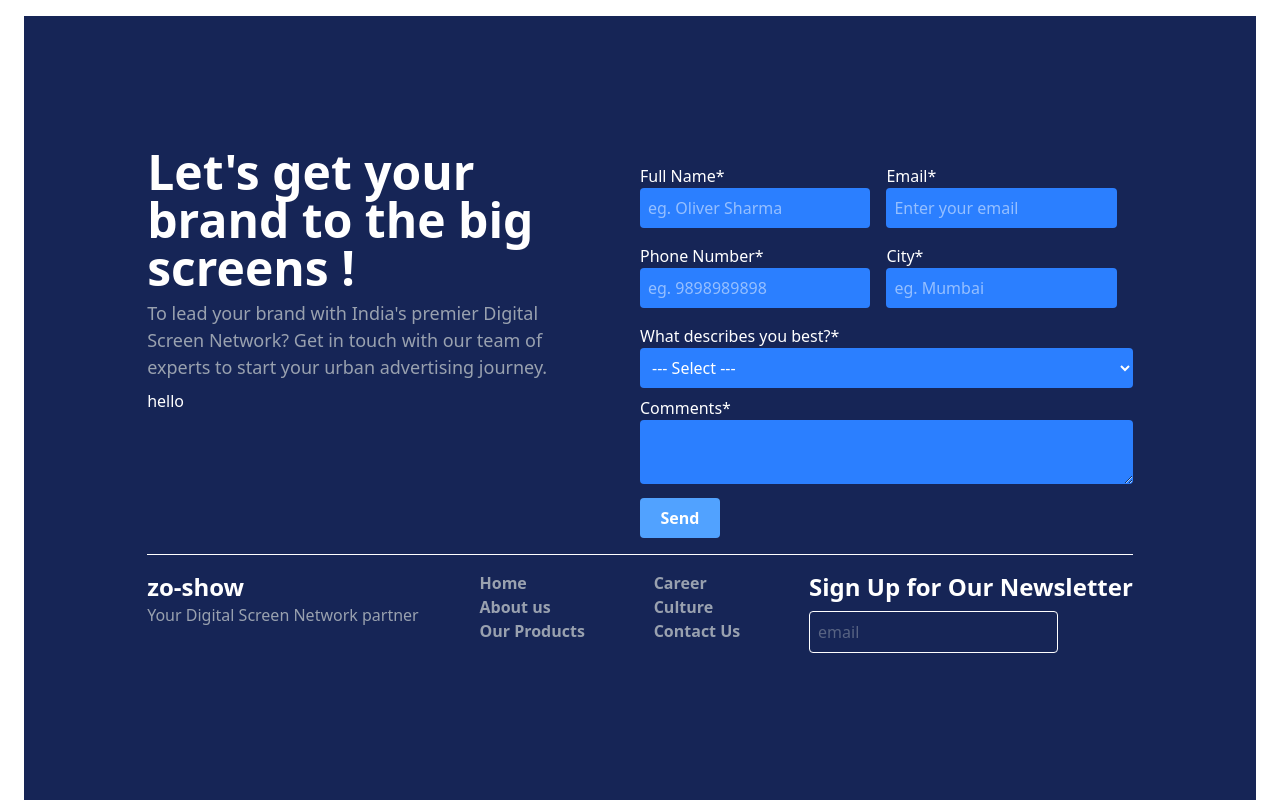
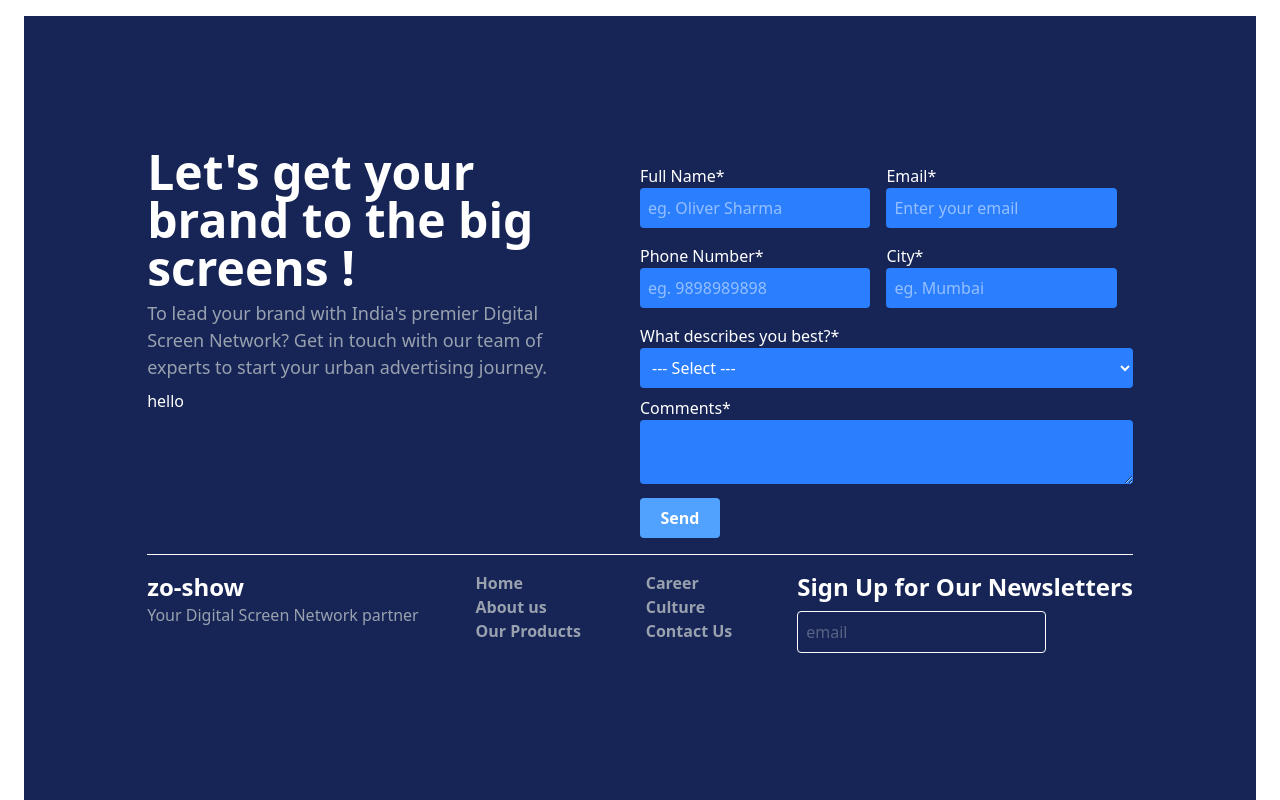
Before and after one commit to Venkyjs-dev/zo-show, a React (Vite) app: page / in a window 1280 px wide. Shown: the part 1106-1906 px from the top of the page. Built offline with nearby package versions, Linux system fonts and the light colour scheme.

Commit message:
BugFixing: paragraph text

```diff
--- a/src/components/Footer.jsx
+++ b/src/components/Footer.jsx
@@ -106,7 +106,7 @@ function Footer() {
           </ul>
           <div>
             <h1 className="font-bold text-2xl text-white">
-              Sign Up for Our Newsletter
+              Sign Up for Our Newsletters
             </h1>
             <input
               type="email"
```
